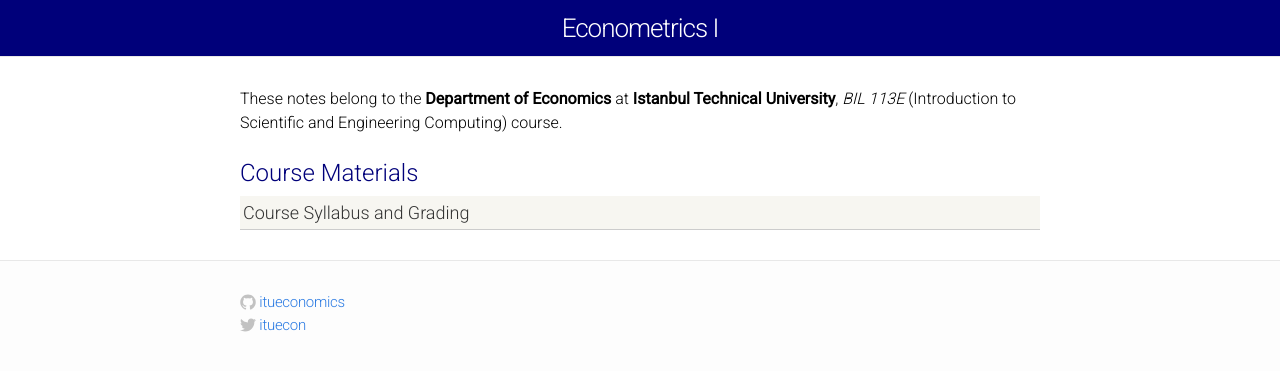
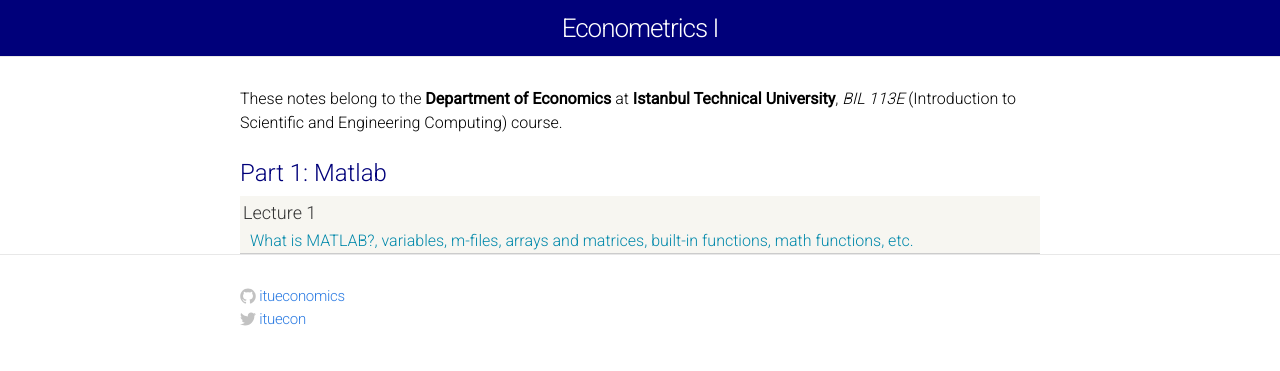
Before and after one commit to itueconomics/ecn301e, a Jekyll site: the page built from index.html, in a window 1280 px wide. Shown: the top 371 px of the page. Built offline with Jekyll 4.4.1, drawn with Linux system fonts in a browser that asks for light colours.

Commit message:
Update index.html

```diff
--- a/index.html
+++ b/index.html
@@ -8,12 +8,14 @@ layout: default
 
 <div class="home">
   <div class="materials-wrap">
-    <div class="module-header">Course Materials</div>
 
-    <div class="materials-item">
-      <a href="syllabus.pdf">
-        Course Syllabus and Grading
+    <div class="module-header">Part 1: Matlab</div>
+     <div class="materials-item">
+      <a href="MATLAB_Lecture_1.html">
+        Lecture 1
       </a>
-    </div>
+      <div class="kw">
+        What is MATLAB?, variables, m-files, arrays and matrices, built-in functions, math functions, etc.
+      </div>
     </div>
 </div>
```
